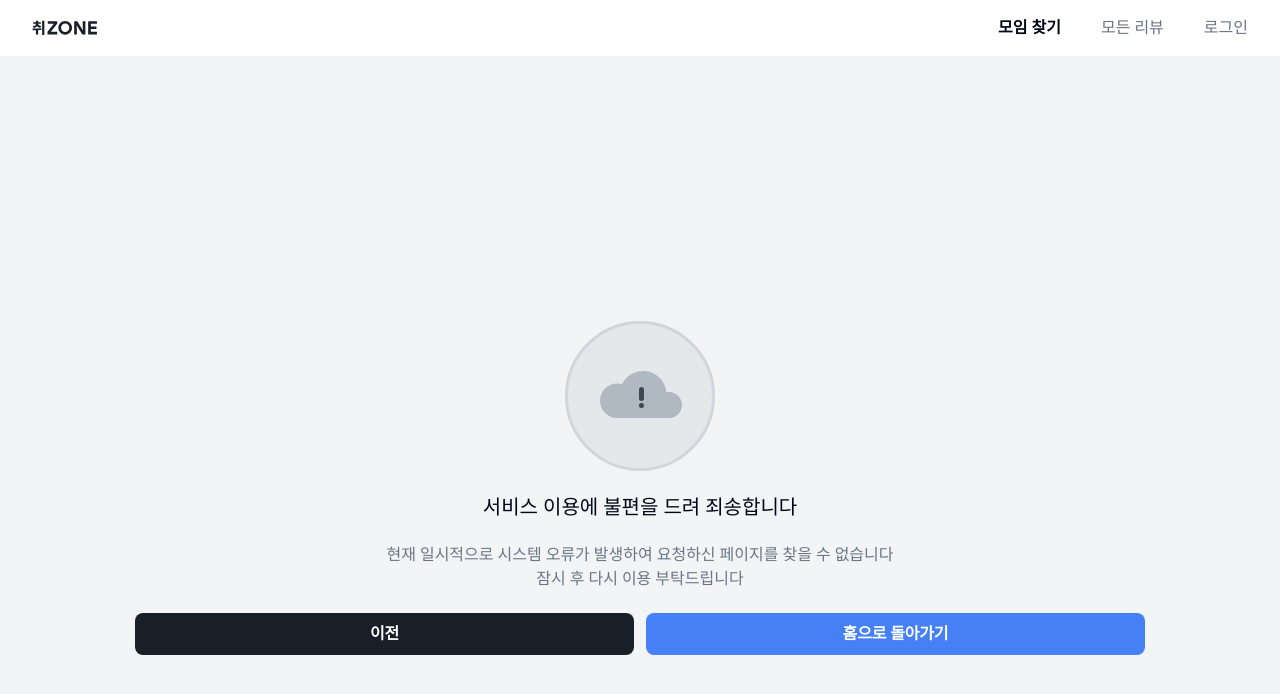
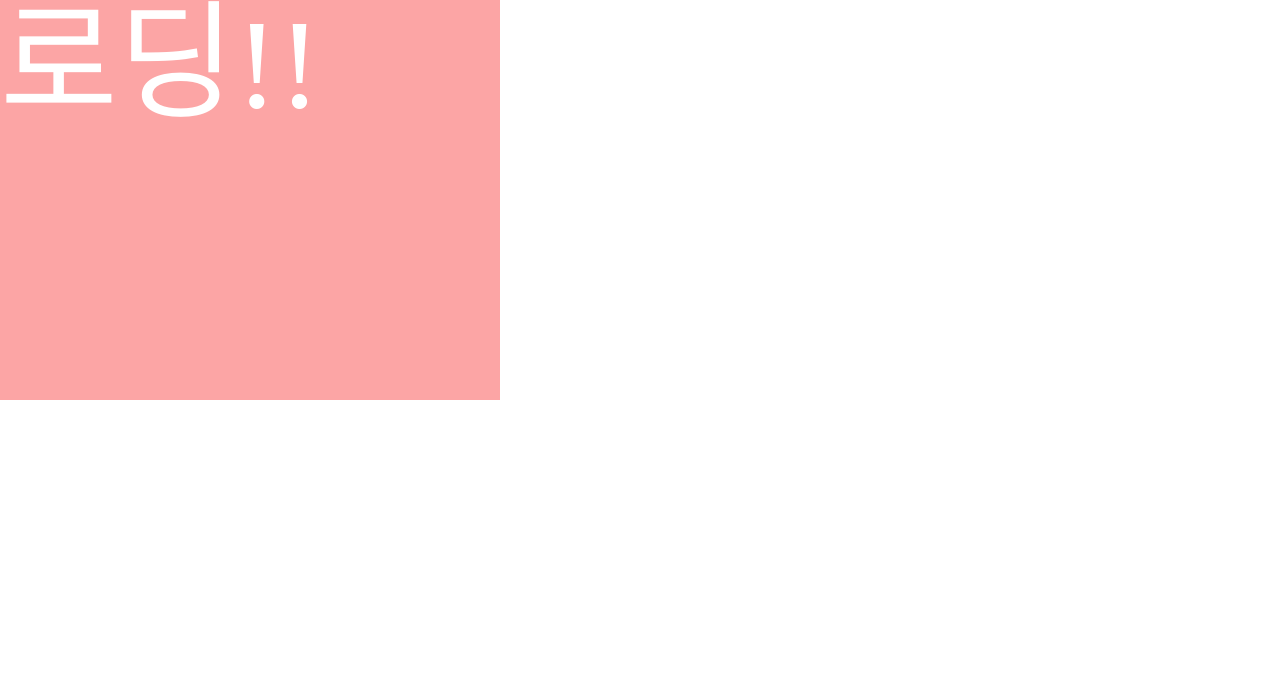
Before and after one commit to codeit-team2/FE, a Next.js app: page /test in a window 1280 px wide. Before the commit this address had no page. Shown: the top 694 px of the page. Built offline with nearby package versions, Linux system fonts and the light colour scheme; a web font is replaced by a local one.

Commit message:
feat: 로딩 컴포넌트 생성

```diff
--- /dev/null
+++ b/src/components/Loading/index.tsx
@@ -0,0 +1,9 @@
+export default function Loading() {
+  return (
+    <>
+      <div className="h-400 w-500 bg-red-300">
+        <div className="text-9xl text-white">로딩!!</div>
+      </div>
+    </>
+  );
+}
--- /dev/null
+++ b/src/pages/test/index.tsx
@@ -0,0 +1,5 @@
+import Loading from '@/components/Loading';
+
+export default function Test() {
+  return <Loading />;
+}
```
Also changed, not shown: 1 other file (tests, documents, lock files or other folders).
